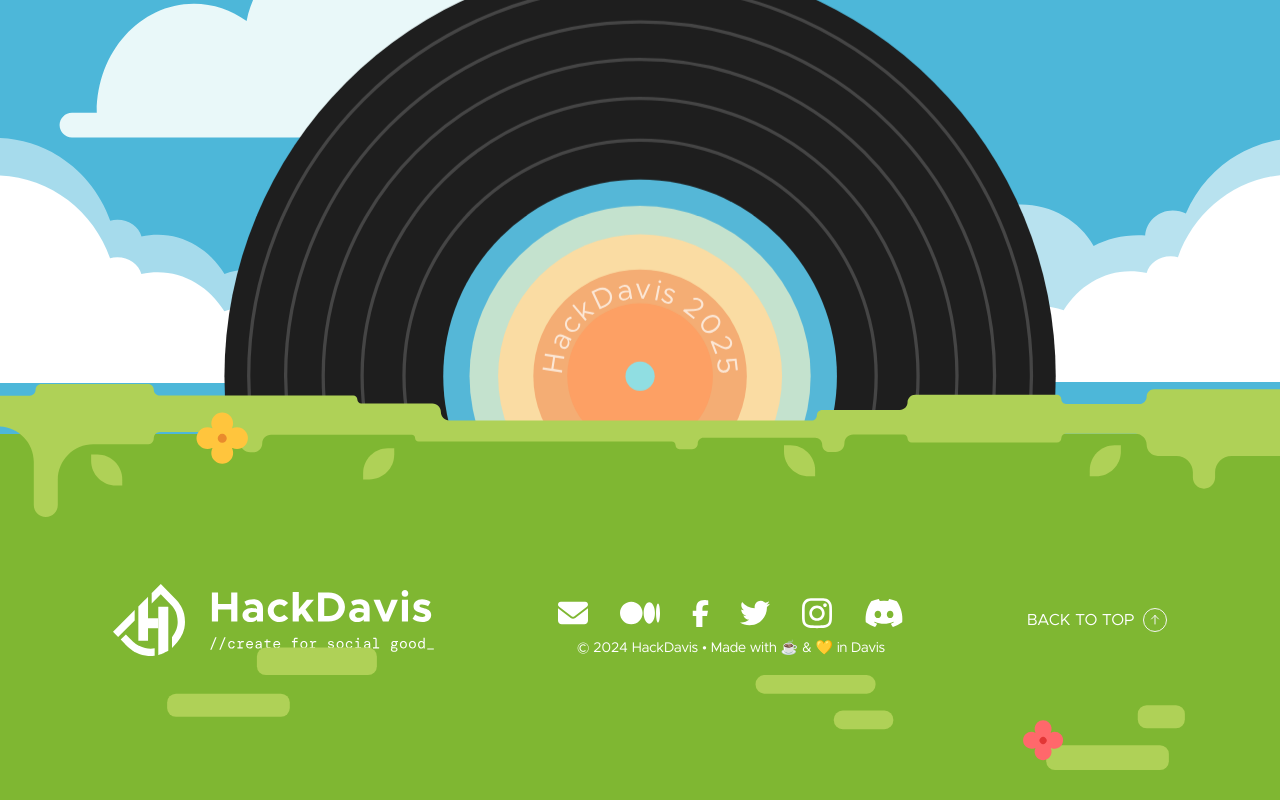
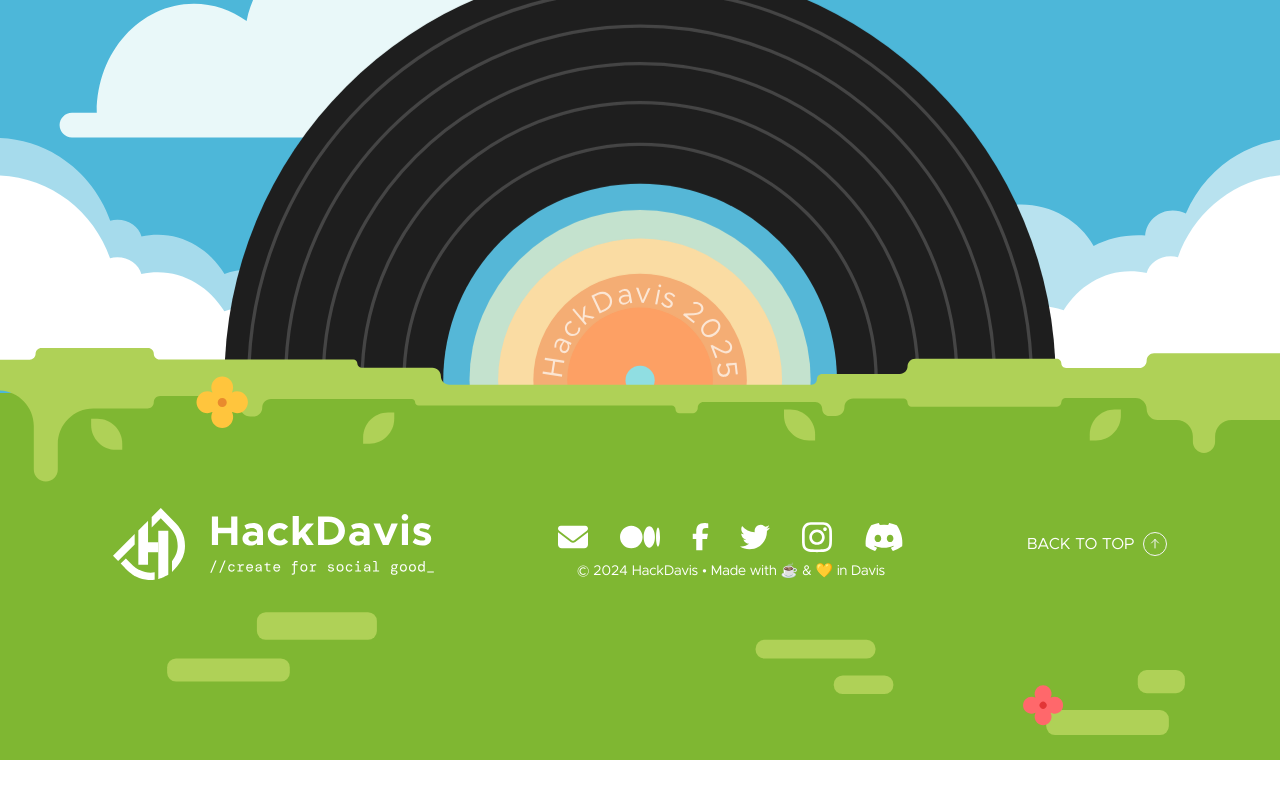
Before and after one commit to HackDavis/website-2025, a Next.js app: page / in a window 1280 px wide. Shown: the part 2894-3694 px from the top of the page. After the commit the page ends 3654 px from the top, so only its background shows below. Built offline with nearby package versions, Linux system fonts and the light colour scheme.

Commit message:
Scaling changes

```diff
--- a/app/(pages)/(index-page)/_components/BigVinyl/BigVinyl.module.scss
+++ b/app/(pages)/(index-page)/_components/BigVinyl/BigVinyl.module.scss
@@ -1,6 +1,6 @@
 .container {
     position: relative;
-    height: calc((940 / 1440) * 50vw + 350px);
+    height: calc((940 / 1440) * 87vw);
     //top: -200px;
     background: var(--sky-background);
     display: flex;
@@ -8,7 +8,7 @@
     align-items: center;
     justify-content: space-evenly;
     width: 100%;
-    z-index: 1;
+    // z-index: 0;
     overflow: hidden;
     //transform: translateY((940 /(2 * 1440) * 100vw));
 
@@ -34,16 +34,17 @@
     position: relative;
     display: flex;
     flex-direction: row;
-
+    max-height: calc(940 / 1440 * 100vw);
+    max-width: calc(940 / 1440 * 100vw);
 }
 
 .bigVinyl {
     top: 0;
     left: 50%;
-    transform: translateY(-0.71 * 940 / 1440 * 100vw); // translateX(-50%) translateY(-0.23 * 940 / 1440 * 100vw);
-    height: calc(940 / 1440 * 100vw);
+    transform: translateY(-0.705 * 940 / 1440 * 100vw); // translateX(-50%) translateY(-0.23 * 940 / 1440 * 100vw);
     aspect-ratio: 1;
-    z-index: 1;
+    width: 100%;
+    z-index: 3;
     transition: transform 0.1s linear;
 }
 
@@ -130,7 +131,6 @@
     top: calc((-1 * 328/1440 * 100vw));
     right: 50px;
     transform: scaleX(-1);
-    z-index: 1;
 
     > img {
         width: 100%;
@@ -168,7 +168,7 @@
     aspect-ratio: calc(842/234);
     width: calc(842/1440 * 100vw);
     top: calc((-1 * 234/1440 * 100vw));
-    z-index: -1;
+    z-index: 1;
 
     > img {
         width: 100%;
@@ -188,8 +188,8 @@
     aspect-ratio: calc(842/234);
     width: calc(842/1440 * 100vw);
     top: 36px;
-    z-index: 5;
     transform: scaleX(-1) translateX(-3%);
+    z-index: 10;
 
     > img {
         width: 100%;
@@ -202,6 +202,7 @@
     position: relative;
     aspect-ratio: calc(842/234);
     width: calc(842/1440 * 100vw);
+    //height: 234px;
     top: calc((-1 * 234/1440 * 100vw));
     z-index: 1;
 
--- a/app/(pages)/(index-page)/_components/BigVinyl/BigVinyl.tsx
+++ b/app/(pages)/(index-page)/_components/BigVinyl/BigVinyl.tsx
@@ -11,7 +11,7 @@ import vinyl from '/public/BigVinyl/Vinyl.svg';
 
 export default function BigVinyl() {
   const parallax = useParallax<HTMLDivElement>({
-    rotate: [0, 720],
+    rotate: [0, 700],
   });
 
   return (
@@ -102,7 +102,6 @@ export default function BigVinyl() {
           <Image
             src={vinyl}
             ref={parallax.ref}
-            //className={this.changeClassName('circleImage')}
             alt="Big Vinyl Center"
             objectFit="fill"
           />
--- a/app/(pages)/_components/Footer/Footer.module.scss
+++ b/app/(pages)/_components/Footer/Footer.module.scss
@@ -8,7 +8,7 @@
 
     .footer_grass{
         position: relative;
-        top: -50px;
+        top: calc(-1 * (50/1440) *100vw);
         width: 100%;
         aspect-ratio: calc(1440/435);
         z-index: 5;
@@ -26,7 +26,7 @@
         flex-direction: row;
         align-items: center;
         justify-content: space-evenly;
-        top: -320px;
+        top: calc(-1 * (400/1440)* 100vw);
         gap: 10px;
 
         .hackdavisLogo {
```
